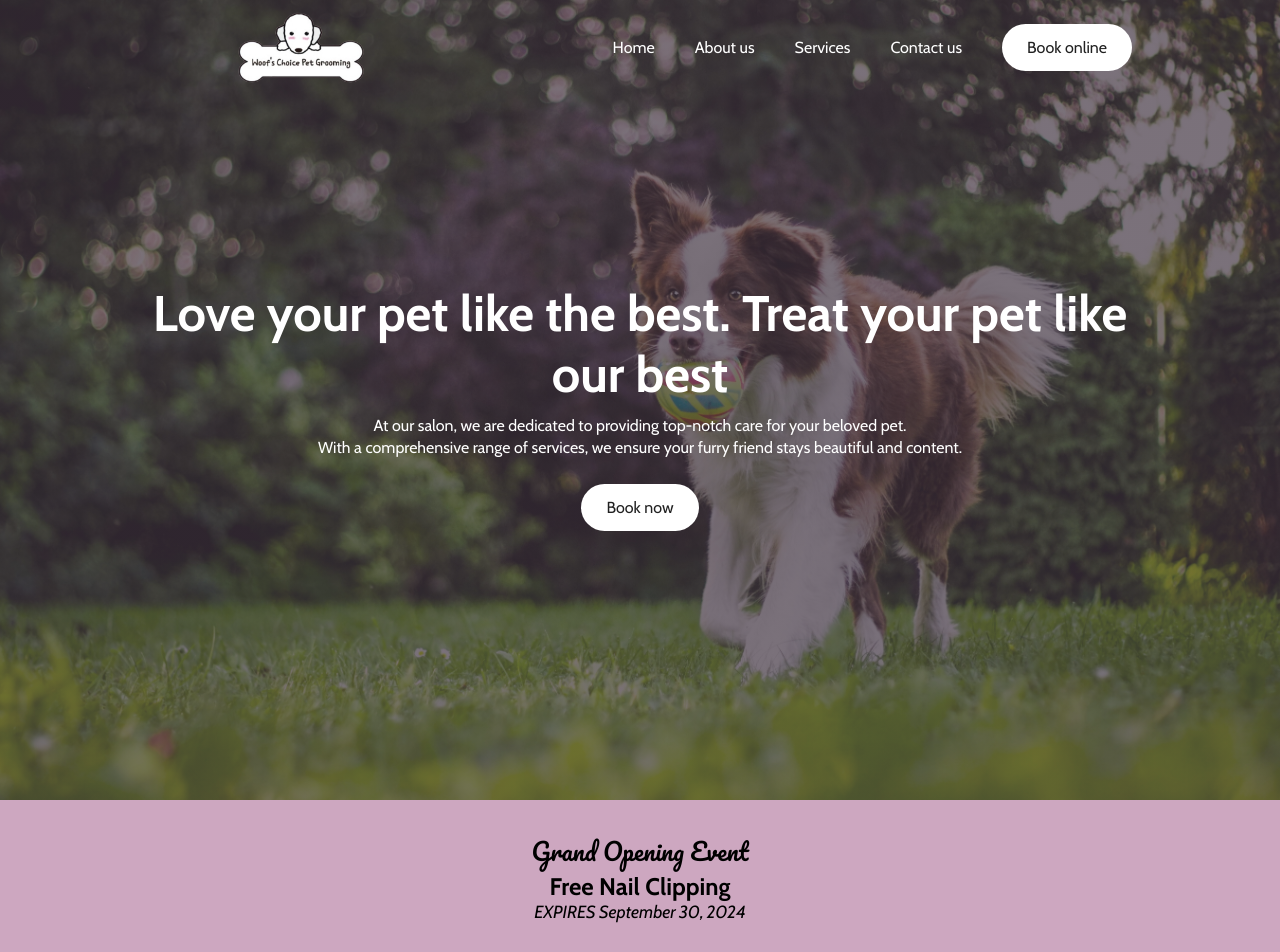
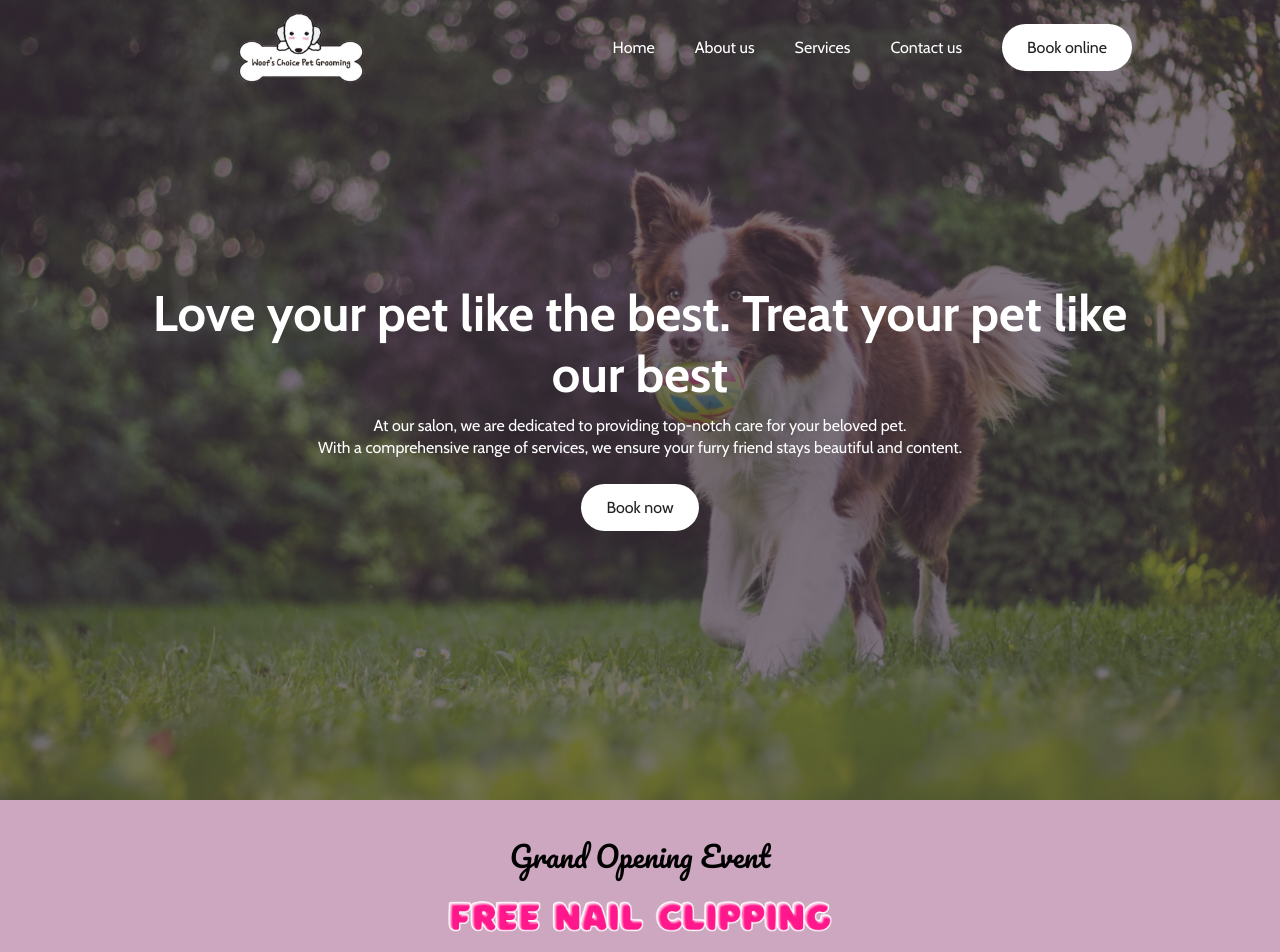
Before and after one commit to ellenjung24/Woof-s-Choice, a React (Vite) app: page / in a window 1280 px wide. Shown: the top 952 px of the page. Built offline with nearby package versions, Linux system fonts and the light colour scheme; a web font is replaced by a local one.

Commit message:
added the promotion section:

```diff
--- a/src/Components/Promotion/Promotion.jsx
+++ b/src/Components/Promotion/Promotion.jsx
@@ -1,13 +1,14 @@
 import React from 'react'
 import './Promotion.scss'
+import freeNailClipping from '../../assets/free_nail_clipping.png'
 
 
 const Promotion = () => {
   return (
         <div className="promotion">
             <h3>Grand Opening Event</h3>
-            <h2>Free Nail Clipping</h2>
-            <p>EXPIRES September 30, 2024</p>
+            <img src={freeNailClipping} alt="" />
+            <p>EXPIRES October 31, 2024</p>
 
         </div>
   )
--- a/src/Components/Promotion/Promotion.scss
+++ b/src/Components/Promotion/Promotion.scss
@@ -14,8 +14,13 @@
         font-family: "Pacifico", cursive;
         font-weight: 400;
         font-style: normal;
-        font-size: 1.5rem;
+        font-size: 1.8rem;
     }
+    img {
+        width: 30%;
+        margin: 20px 0;
+    }
+
 
     // h3 {
     //     margin-top: 10px;
```
Also changed, not shown: src/assets/free_nail_clipping.png (added).
